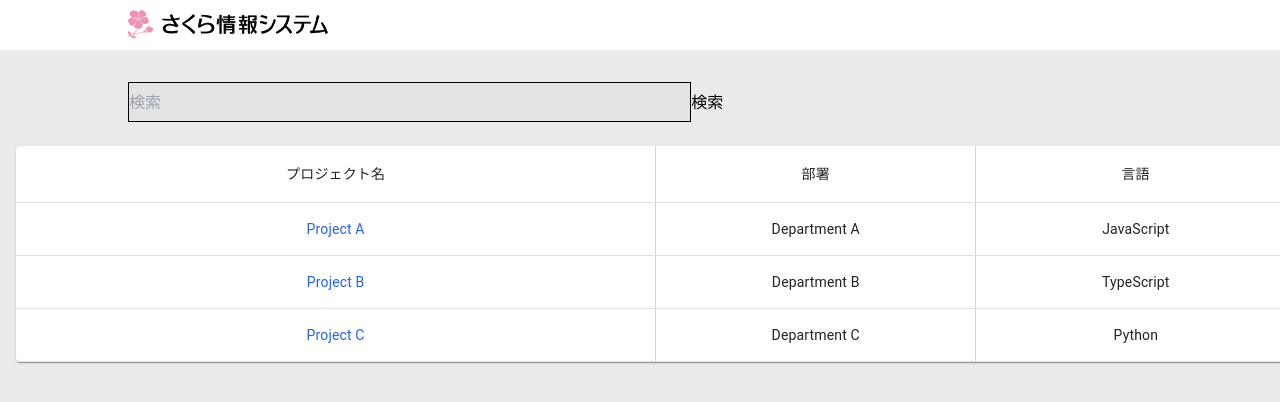
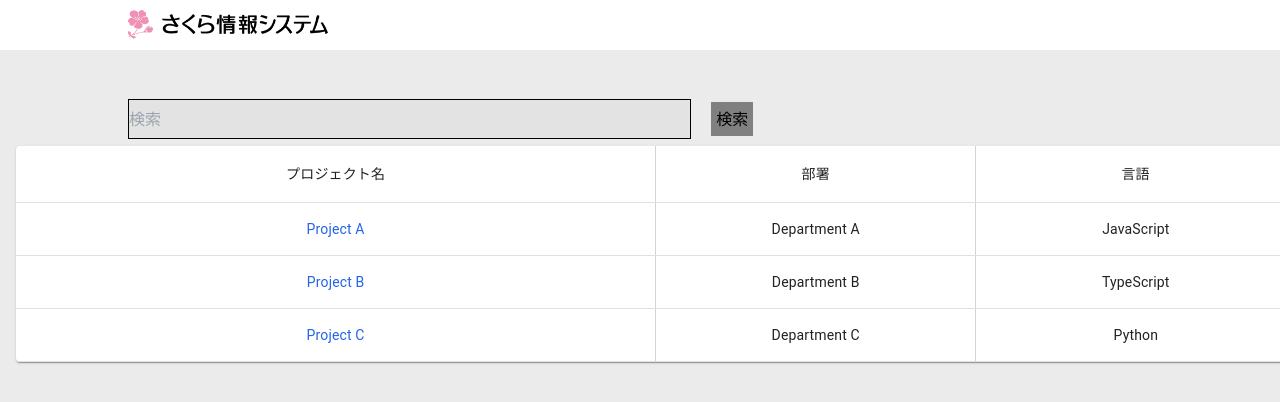
Before and after one commit to SQL-Injections/team2a, a Next.js app in the folder team_2a/: page / in a window 1280 px wide. Shown: the top 402 px of the page. Built offline with nearby package versions, Linux system fonts and the light colour scheme.

Commit message:
検索ボタン追加

```diff
--- a/team_2a/styles/Search_box.module.css
+++ b/team_2a/styles/Search_box.module.css
@@ -7,6 +7,11 @@
     background-color: rgb(227, 227, 227);
     height: 2.5rem;
 }
+.serch_btn{
+    background-color: gray;
+    padding: 5px;
+    margin: 20px;
+}
 .space{
     height: 80px;
 }
```
